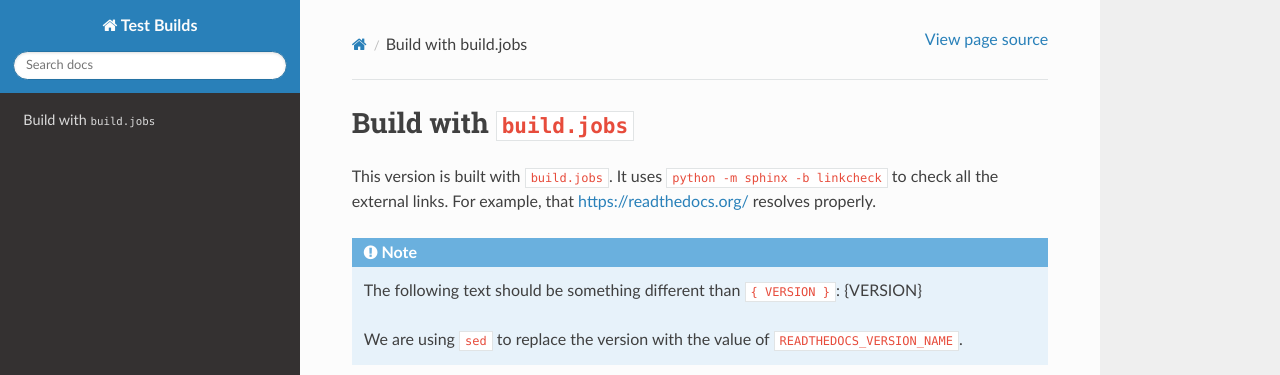
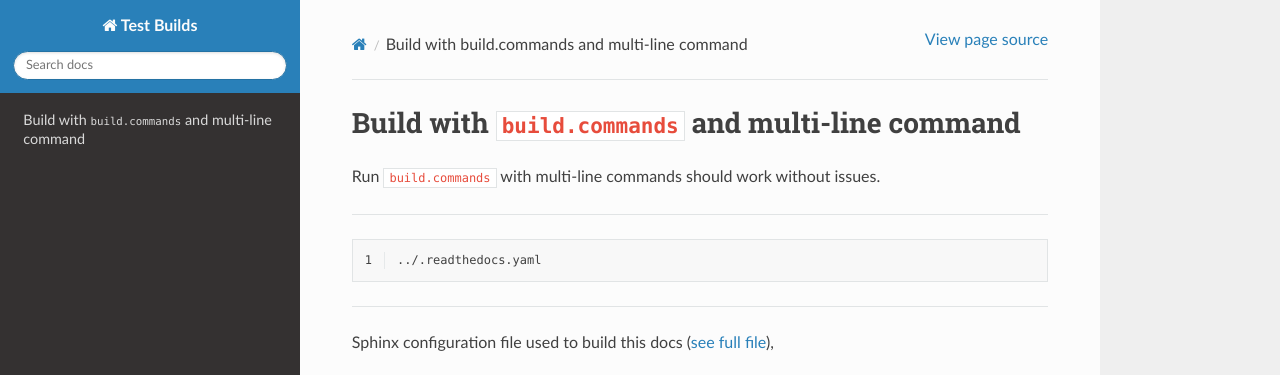
Before and after one commit to readthedocs/test-builds, a Sphinx documentation site: the page built from docs/index.rst, in a window 1280 px wide and 933 px high, cut to the strip 0-375 px from the top of the window. Built offline with Sphinx 7.4.7 and the Read the Docs theme 2.0.0, drawn with Linux system fonts in a browser that asks for light colours.

Commit message:
Run a multi-line command using `build.commands`

```diff
--- a/docs/index.rst
+++ b/docs/index.rst
@@ -1,16 +1,9 @@
-Build with ``build.jobs``
-=========================
+Build with ``build.commands`` and multi-line command
+====================================================
 
 
-This version is built with ``build.jobs``.
-It uses ``python -m sphinx -b linkcheck`` to check all the external links.
-For example, that https://readthedocs.org/ resolves properly.
+Run ``build.commands`` with multi-line commands should work without issues.
 
-.. note::
-
-   The following text should be something different than ``{ VERSION }``: {VERSION}
-
-   We are using ``sed`` to replace the version with the value of ``READTHEDOCS_VERSION_NAME``.
 
 ----
 
```
Also changed, not shown: .readthedocs.yaml.
